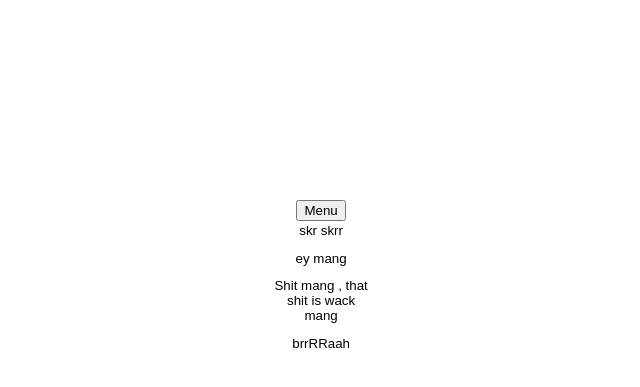
After one commit to BjarkiHrafn/trivial_pie, a Flask app: page /questions in a window 1280 px wide. The commit adds this page. Shown: the part 150-537 px from the top of the page, without its empty margins (326-966 px from the left). Run offline with Flask 2, Linux system fonts and the light colour scheme.

Commit message:
beinagrind

```diff
--- /dev/null
+++ b/ControllerClass.py
@@ -0,0 +1,13 @@
+class Controller(object):
+    answer = ""
+
+    def DeployQuestion(self):
+        someList = ["skr skrr",
+            "ey mang",
+            "Shit mang , that shit is wack mang",
+            "brrRRaah"]
+
+        return someList
+
+    def ProcessAnswer(self):
+        print(self.answer)
--- a/app.py
+++ b/app.py
@@ -1,11 +1,41 @@
-from flask import Flask, render_template
+from flask import Flask, render_template, request, url_for, redirect
+from ControllerClass import Controller
 
 
 app = Flask(__name__)
+controllerClass = Controller()
+
 app.debug = True
 
 @app.route('/')
+def MasterMenu():
+    return render_template('MasterView.html', msg= "some messaage")
+
+@app.route('/menu')
+#questions, create question etc...
 def MainMenu():
-    return render_template('MasterView.html')
+    return render_template('MenuView.html')
+
+@app.route('/questions')
+#Post the questions here
+def QuestionMenu():
+    return render_template('QuestionView.html', msg= controllerClass.DeployQuestion())
+
+@app.route('/question', methods = ['GET','POST'])
+#Here you get what the player chose
+def PostAnswer():
+    try:
+        #When you answer the controllerClass.answer gets the value
+        #and you are redirected to another question or to the menu
+        if 'ans' in request.form:
+            ans = request.form.get("ans")
+            controllerClass.answer = ans
+            return redirect(url_for('QuestionMenu'))
+        elif 'menu' in request.form:
+            return redirect(url_for('MainMenu'))
+    except:
+        return "Something went wrong.."
+
+
 if __name__ == '__main__':
     app.run()
--- /dev/null
+++ b/static/css/styles.css
@@ -0,0 +1,27 @@
+body{
+    margin: 0;
+    padding: 0;
+}
+
+.container{
+    position: fixed;
+    top: 50%;
+    left: 50%;
+    margin-top: -50px;
+    margin-left: -100px;
+}
+
+.questionContainer{
+    width: 50%;
+    margin: 0 auto;
+    text-align: center;
+}
+
+#questionBtn{
+    background: transparent;
+    border: none !important;
+}
+
+.singleQuestion{
+    margin-bottom: 10px;
+}
--- a/templates/MasterView.html
+++ b/templates/MasterView.html
@@ -2,11 +2,17 @@
 <html lang="en">
 <head>
     <meta charset="UTF-8">
+    <link rel="stylesheet" href="{{ url_for('static', filename='css/styles.css') }}">
     <meta name="viewport" content="width=device-width, initial-scale=1.0">
     <meta http-equiv="X-UA-Compatible" content="ie=edge">
     <title>Trivial Pie</title>
 </head>
 <body>
-    <h1>HAHAHAH</h1>
+    <div class="container">
+        {% block body %}
+
+        {% endblock %}
+    </div>
+
 </body>
 </html>
--- /dev/null
+++ b/templates/QuestionView.html
@@ -0,0 +1,15 @@
+{% extends 'MasterView.html' %}
+
+{% block body %}
+    <div class="questionContainer">
+        <form action = "{{ url_for('PostAnswer')}}" method = "post">
+                <button type="submit" name="menu">Menu</button>
+                {% for m in msg %}
+                    <div class="singleQuestion"><button type="submit" name="ans" value="{{m}}" id="questionBtn">{{m}}</button></div>
+                {% endfor %}
+        </form>
+    </div>
+
+
+
+{% endblock %}
```
Also changed, not shown: templates/MenuView.html (added, +8 -0 lines).
